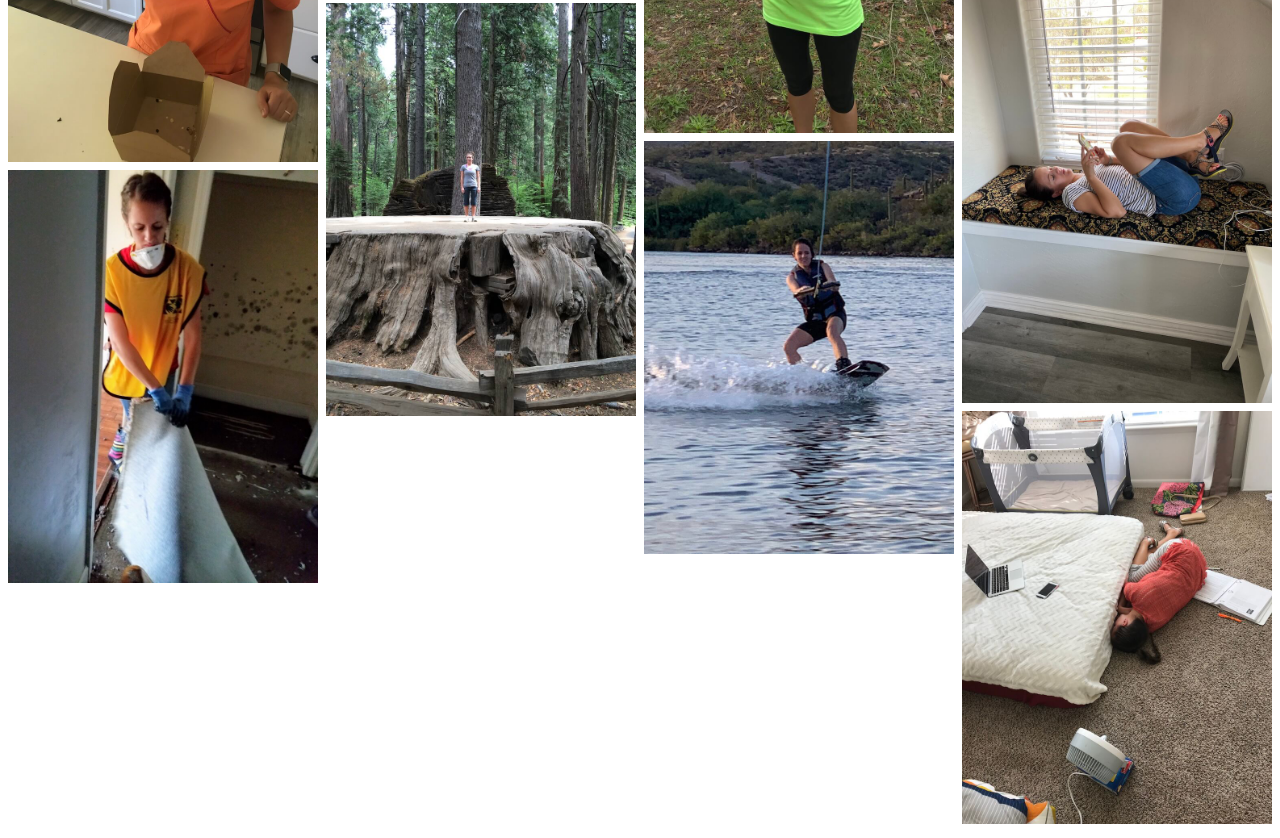
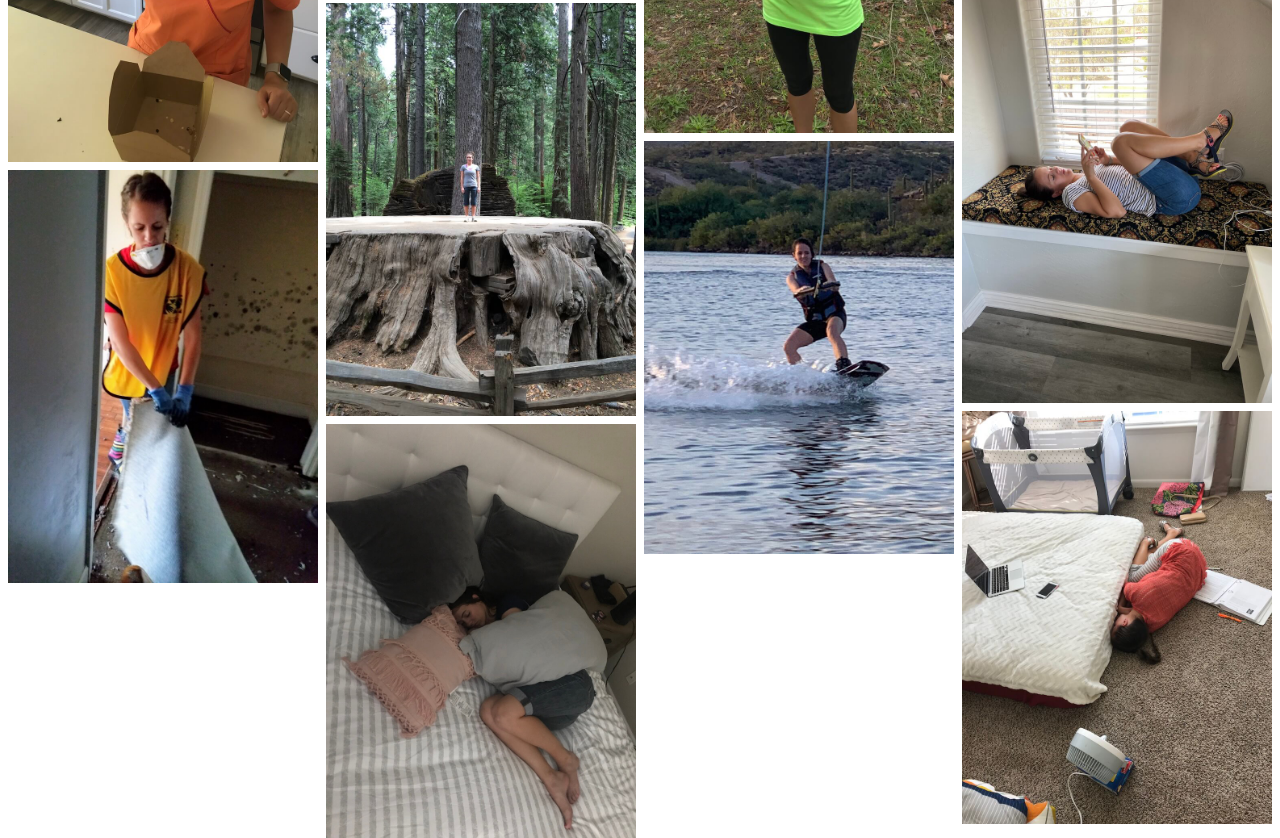
Before and after one commit to BrandonSandall/Bootstrap, a plain HTML site: page index.html in a window 1280 px wide. Shown: the part 2700-3538 px from the top of the page. Drawn offline with Linux system fonts and the light colour scheme.

Commit message:
added pic to page

```diff
--- a/index.html
+++ b/index.html
@@ -50,6 +50,7 @@
       <img src="Pics/flexing.jpeg">
       <img src="Pics/scratch.jpeg">
       <img src="Pics/standing on stump.jpeg">
+      <img src="Pics/pillows.jpeg">
     </div>
 
     <div class="column">
```
